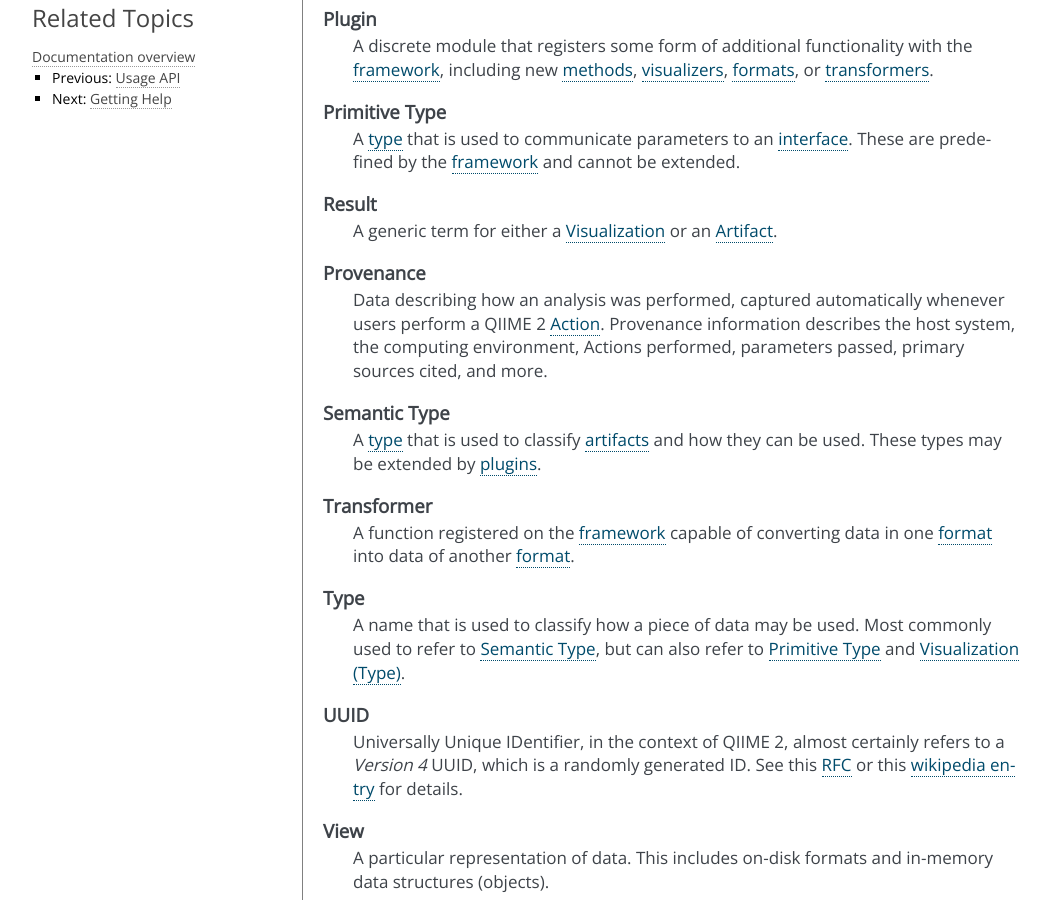
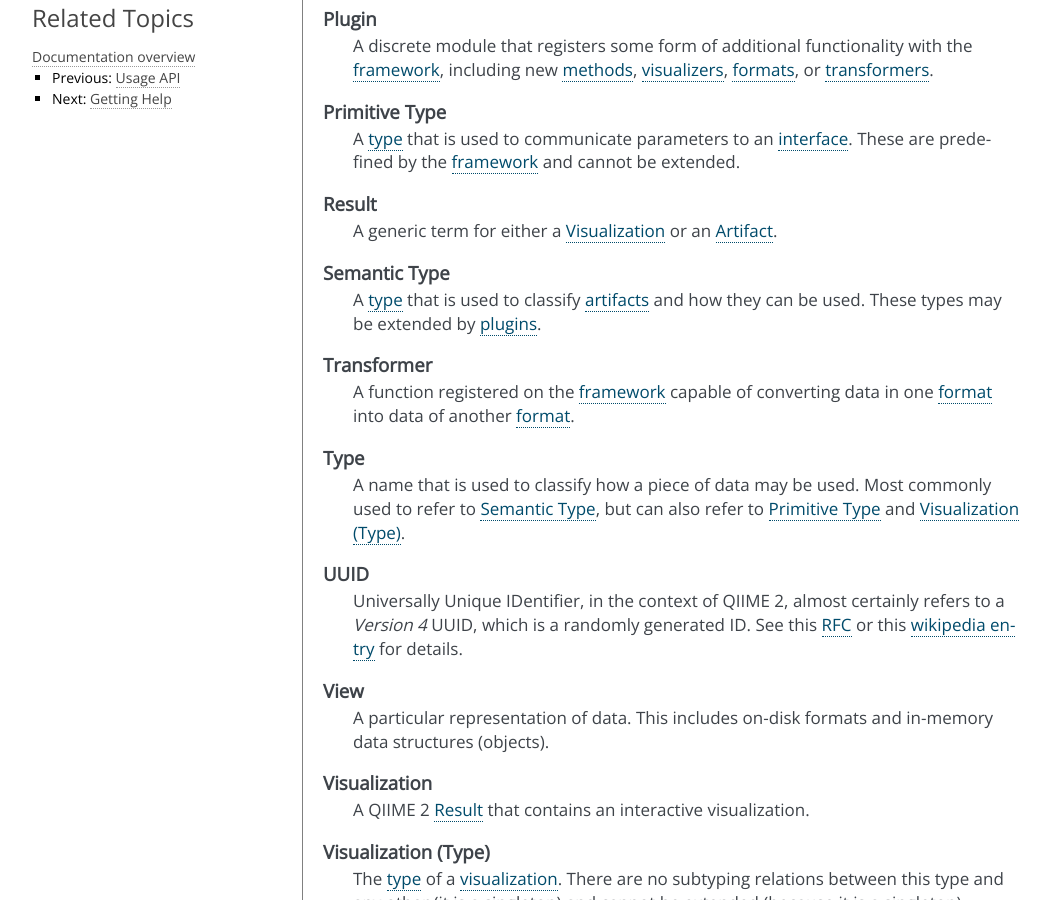
Before and after one commit to qiime2/dev-docs, a Sphinx documentation site: the page built from source/glossary.rst, in a window 1280 px wide and 900 px high, scrolled down 1620 px. Shown: the whole window, without its empty margins (106-1156 px from the left). Built offline with Sphinx 7.4.7, drawn with Linux system fonts in a browser that asks for light colours.

Commit message:
Revert "Adds Provenance to glossary"
Separating archive versions page into separate PR
This reverts commit 91c8a9deffb0e28534c7b397890127a097e4f081.

```diff
--- a/source/glossary.rst
+++ b/source/glossary.rst
@@ -90,12 +90,6 @@ it without the accompanying context provided by the rest of this documentation.
    Result
      A generic term for either a :term:`Visualization` or an :term:`Artifact`.
 
-   Provenance
-     Data describing how an analysis was performed,
-     captured automatically whenever users perform a QIIME 2 :term:`Action`.
-     Provenance information describes the host system, the computing environment,
-     Actions performed, parameters passed, primary sources cited, and more.
-
    Semantic Type
      A :term:`type` that is used to classify :term:`artifacts<Artifact>` and
      how they can be used. These types may be extended by
```
